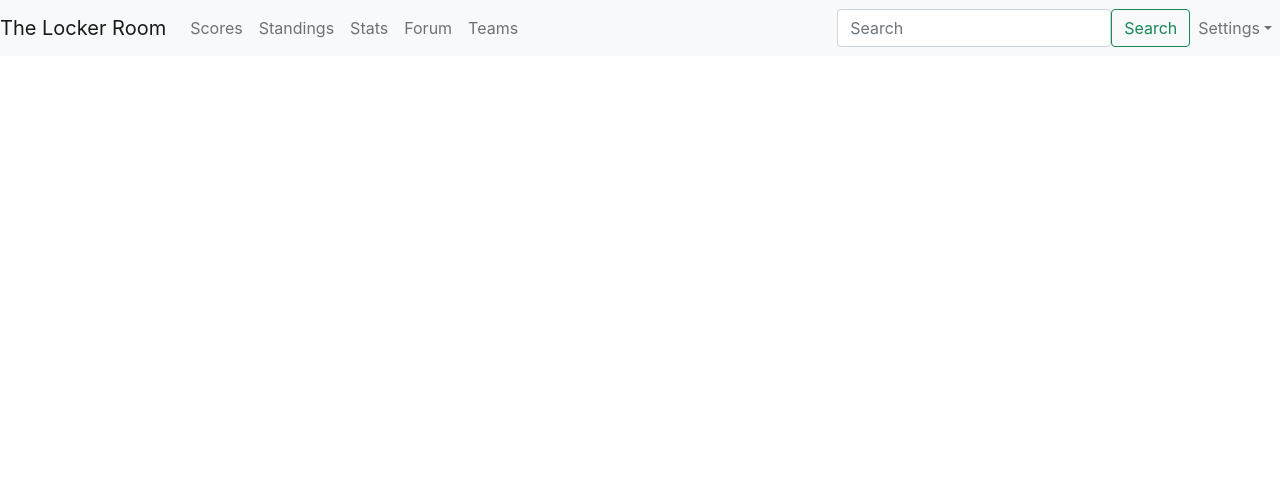
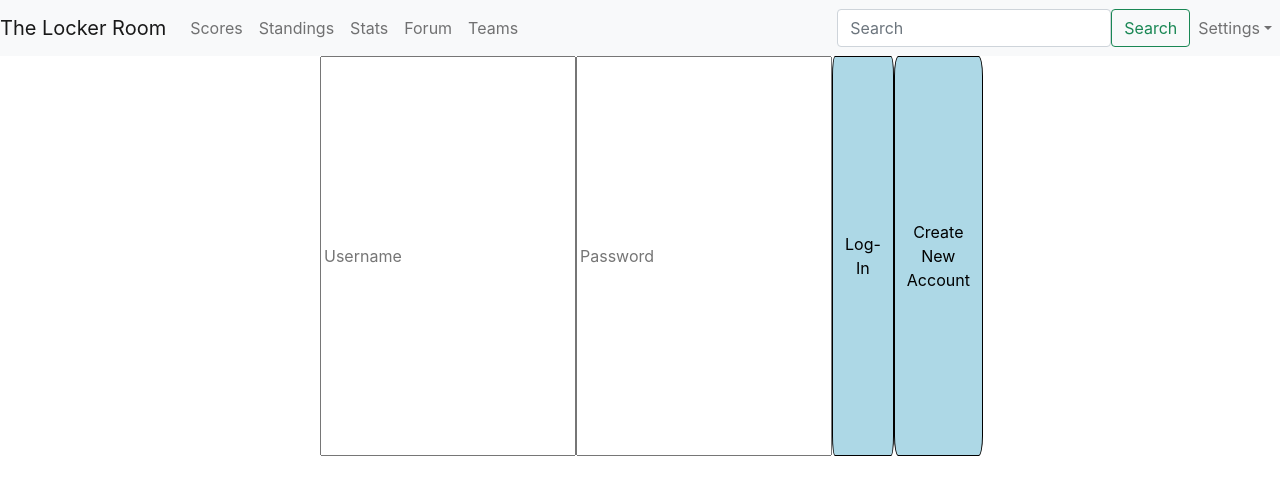
Before and after one commit to Corey-Vicente-Ryan-Malik/TheLockerRoom---Front, a React (Create React App) app in the folder lockerrm-front/: page / in a window 1280 px wide. Shown: the top 494 px of the page. Built offline with nearby package versions, Linux system fonts and the light colour scheme.

Commit message:
Updating Landing and Button.

```diff
--- a/lockerrm-front/src/components/App.js
+++ b/lockerrm-front/src/components/App.js
@@ -8,6 +8,7 @@ import Standings from './Standings';
 import Stats from './Stats';
 import Forum from './Forum';
 import Teams from './Teams';
+import Landing from './Landing';
 
 
 function App() {
@@ -29,6 +30,10 @@ function App() {
                     <Route exact path='/teams'
                            exact element={<Teams/>}/>
                 </Routes>
+                <Routes>
+                    <Route exact path='/'
+                           exact element={<Landing/>}/>
+                </Routes>
             </Router>
         </div>
     );
--- a/lockerrm-front/src/components/Button.js
+++ b/lockerrm-front/src/components/Button.js
@@ -4,13 +4,7 @@ const Button = ({ text, onClick }) => {
     return (
         <button
             onClick={onClick}
-            style={{
-                backgroundColor: 'inherit',
-                border: 'none',
-                textDecoration: 'underline',
-                cursor: 'pointer',
-                fontSize: '2em',
-            }}
+            style={btnStyle}
             className="btn">{text}</button>
     )
 }
@@ -19,4 +13,11 @@ Button.propTypes = {
     text: PropTypes.string,
 }
 
+const btnStyle = {
+    backgroundColor: 'lightBlue',
+    color: 'black',
+    border: '1px solid black',
+    borderRadius: '5%',
+}
+
 export default Button
--- a/lockerrm-front/src/components/Landing.js
+++ b/lockerrm-front/src/components/Landing.js
@@ -1,27 +1,46 @@
 import PropTypes from 'prop-types'
 import Button from './Button'
 
-const Landing = (props) => {
-    const onClick = () => {
+const Landing = ( props, {} ) => {
+    const onClick = (e) => {
+        e.preventDefault()
         console.log("Click Check.")
     }
 
     return (
         <div className="landing">
-            <h1>{props.message}</h1>
+            <form action="#">
 
-            <Button text="Log-In" onClick={onClick} />
-            <Button text="Register New Account" onClick={onClick} />
+                <div className="loginForm" style={loginStyle}>
+                    <input type="text" className="username" placeholder="Username"/>
+                    <label htmlFor="username"></label>
+
+                    <input type="password" className="password" placeholder="Password"/>
+                    <label htmlFor="password"></label>
+
+                    <Button text="Log-In" onClick={onClick} />
+                    <Button text="Create New Account" onClick={onClick} />
+                </div>
+
+            </form>
         </div>
     )
 }
 
 Landing.defaultProps = {
-    message: 'Welcome to The Locker Room!'
+    message: 'Main Welcome message...(x)'
 }
 
 Landing.propTypes = {
     message: PropTypes.string.isRequired
 }
 
+const loginStyle = {
+    margin: 'auto',
+    backgroundColor: 'inherit',
+    width: '50vw',
+    height: '50vh',
+    display: 'flex',
+}
+
 export default Landing
```
